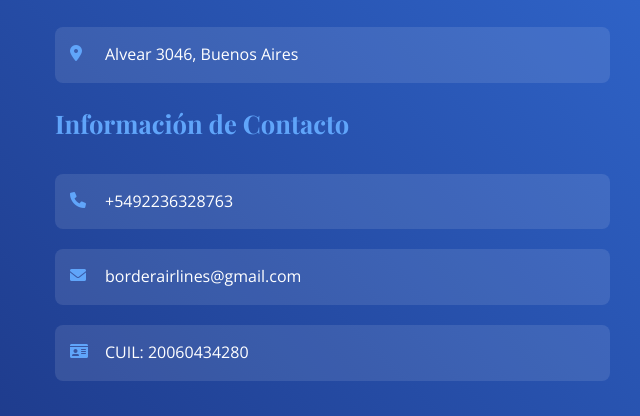
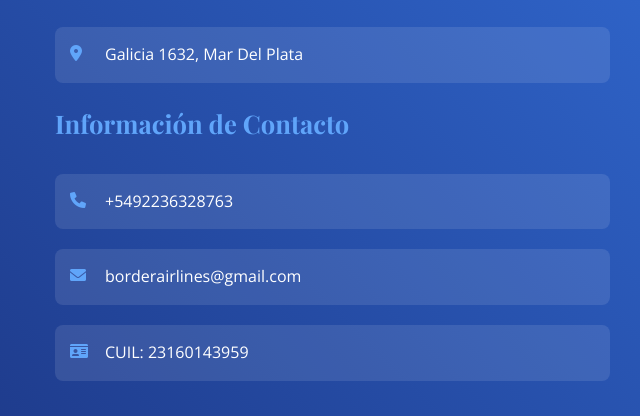
Before and after one commit to mariagallardo9669-wq/BorderAirlines, a plain HTML site: page index.html in a window 1280 px wide. Shown: the part 4949-5365 px from the top of the page, 0-640 px from the left. Drawn offline with nearby package versions, Linux system fonts and the light colour scheme.

Commit message:
Add files via upload

```diff
--- a/index.html
+++ b/index.html
@@ -814,7 +814,7 @@
                     <h3>Ubicación de Nuestra Empresa</h3>
                     <div class="contact-item">
                         <i class="fas fa-map-marker-alt"></i>
-                        <span>Alvear 3046, Buenos Aires</span>
+                        <span>Galicia 1632, Mar Del Plata</span>
                     </div>
 
                     <h3>Información de Contacto</h3>
@@ -828,7 +828,7 @@
                     </div>
                     <div class="contact-item">
                         <i class="fas fa-id-card"></i>
-                        <span>CUIL: 20060434280</span>
+                        <span>CUIL: 23160143959</span>
                     </div>
                 </div>
 
```
